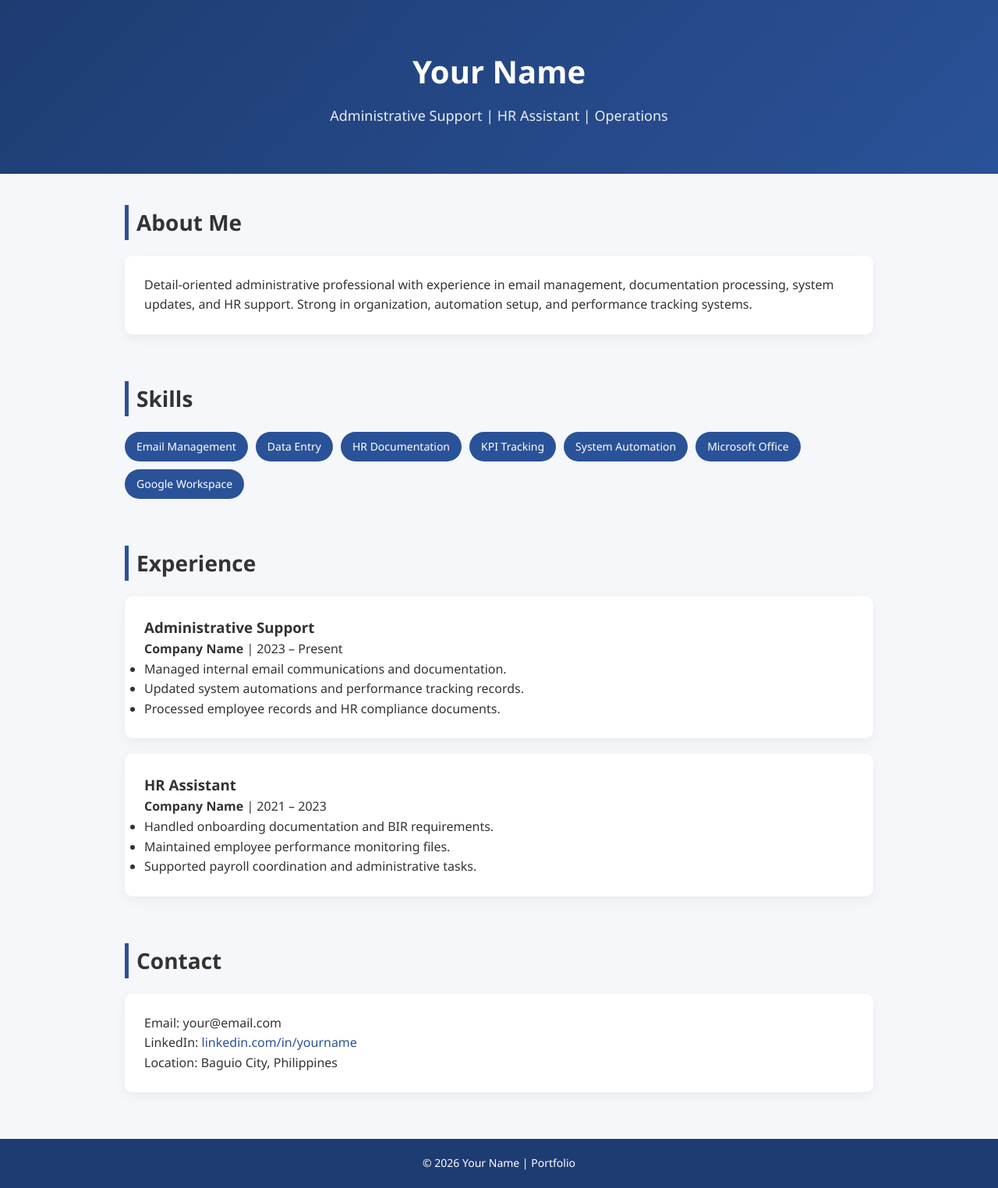
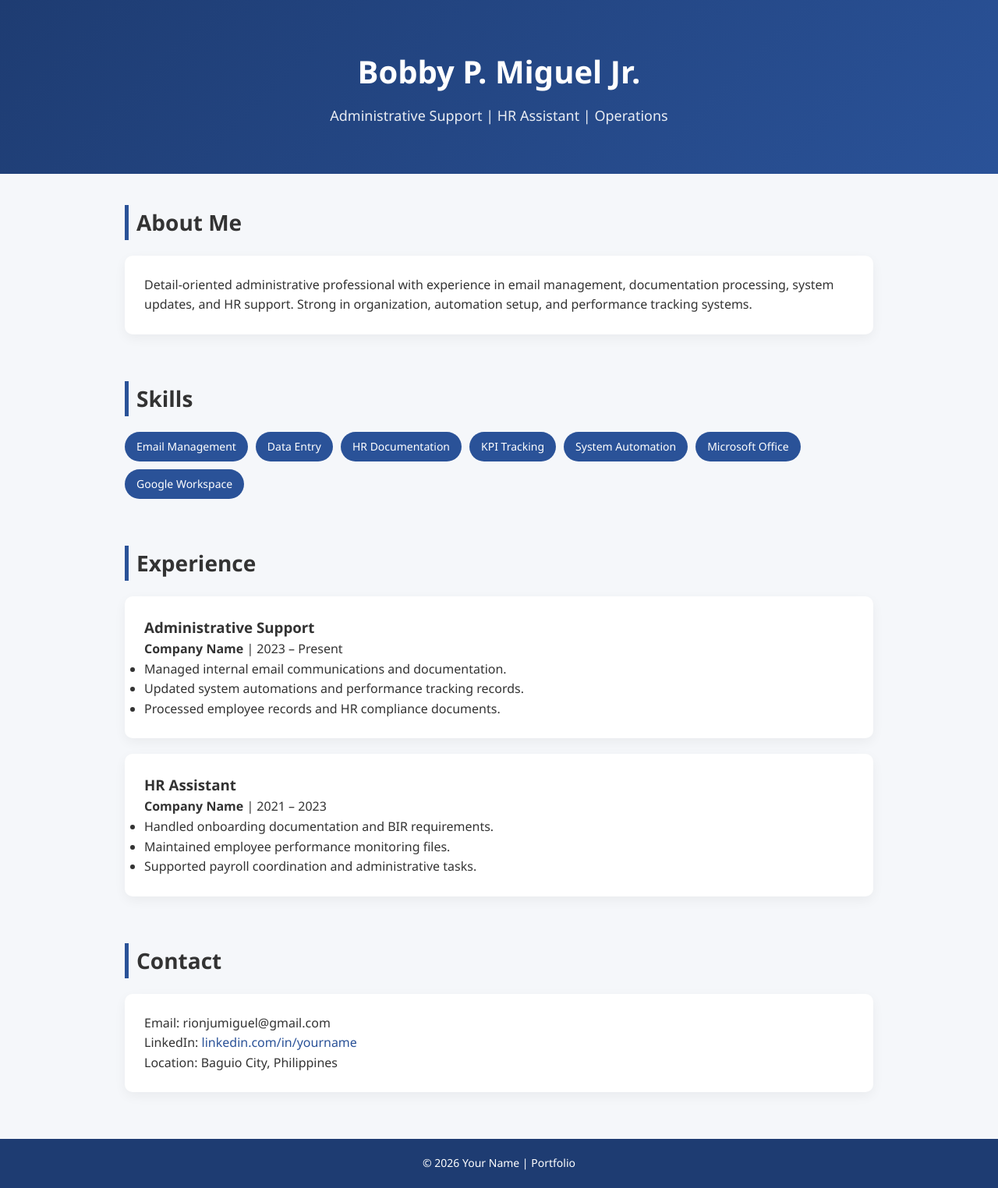
Before and after one commit to Bobby-Migs/bobbymigueljr.github.io, a plain HTML site: page index.html in a window 1280 px wide. Shown: the whole page at 78% size. Drawn offline with Linux system fonts and the light colour scheme.

Commit message:
Update index.html

```diff
--- a/index.html
+++ b/index.html
@@ -105,7 +105,7 @@ footer {
 <body>
 
 <header>
-    <h1>Your Name</h1>
+    <h1>Bobby P. Miguel Jr.</h1>
     <p>Administrative Support | HR Assistant | Operations</p>
 </header>
 
@@ -163,7 +163,7 @@ footer {
     <div class="section contact">
         <h2>Contact</h2>
         <div class="card">
-            <p>Email: your@email.com</p>
+            <p>Email: rionjumiguel@gmail.com</p>
             <p>LinkedIn: <a href="#">linkedin.com/in/yourname</a></p>
             <p>Location: Baguio City, Philippines</p>
         </div>
```
